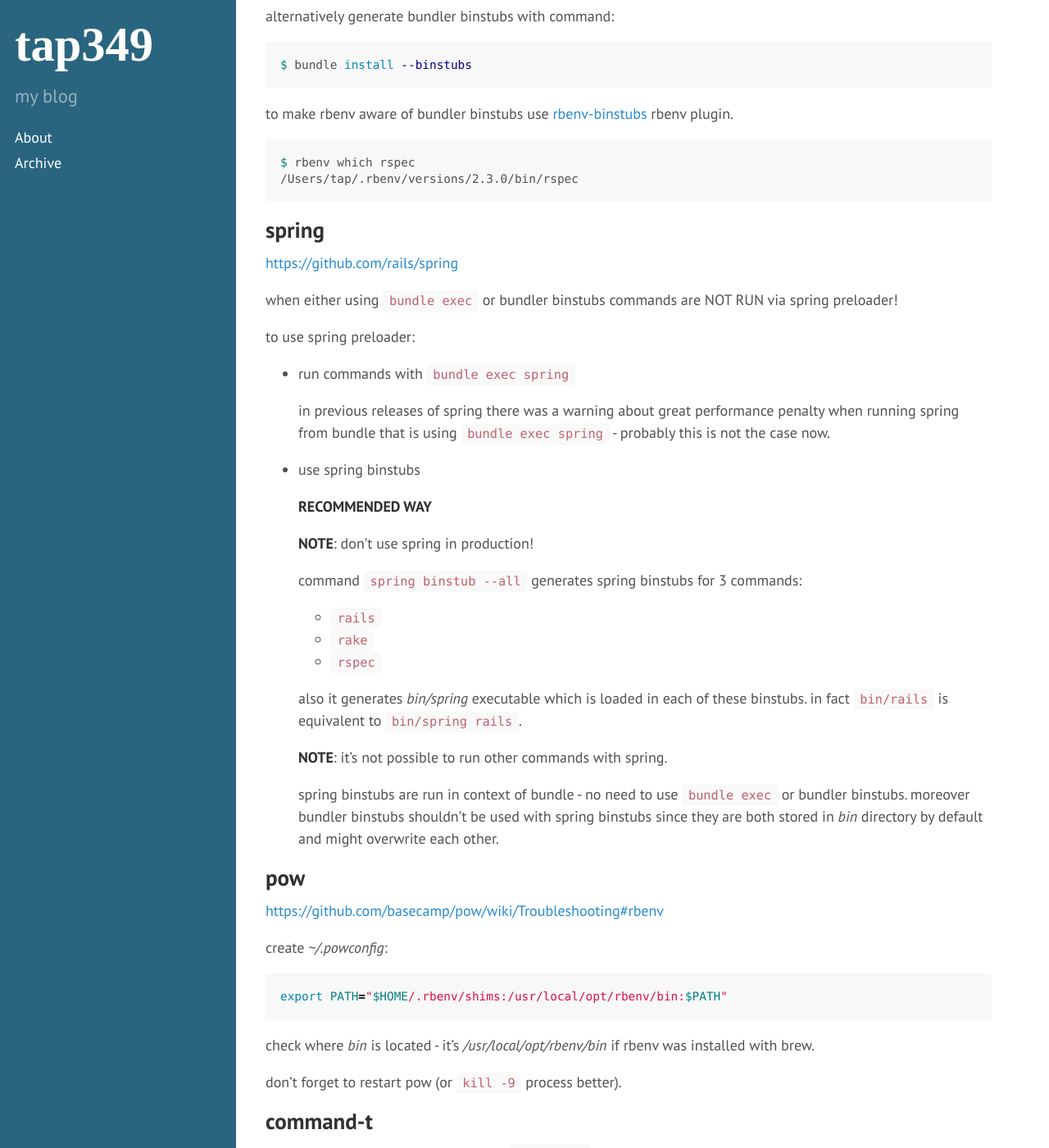
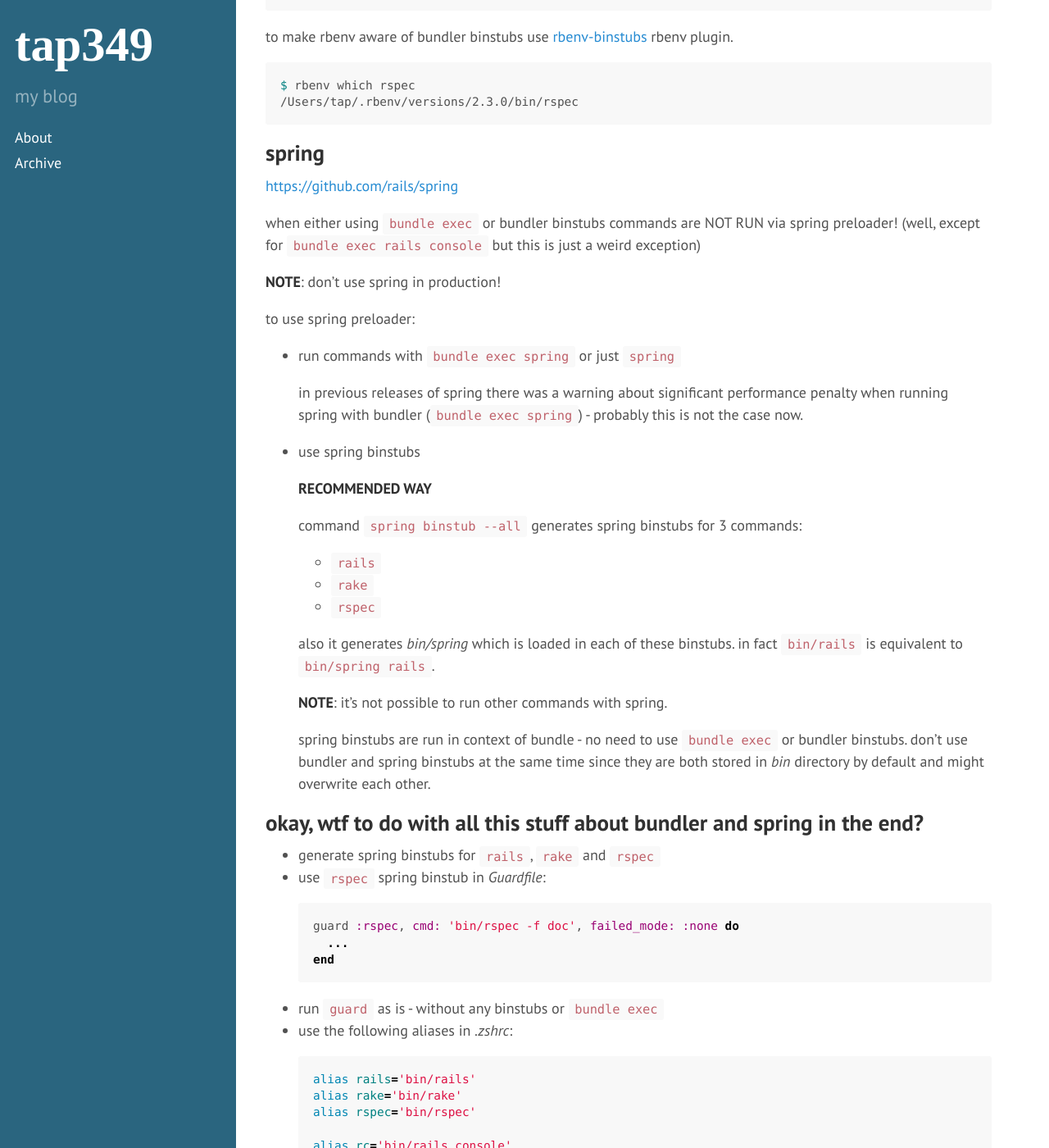
Before and after one commit to tap349/tap349.github.io, a Jekyll site: the page built from _posts/2016-03-30-rbenv.md, in a window 1280 px wide and 1400 px high, scrolled down 2174 px. Shown: the whole window at 82% size. Built offline with Jekyll 4.4.1, drawn with Linux system fonts in a browser that asks for light colours; some of the changed text lies outside the part shown.

Commit message:
update 2016-03-31_21:07:45

````diff
--- a/_posts/2016-03-30-rbenv.md
+++ b/_posts/2016-03-30-rbenv.md
@@ -80,18 +80,13 @@
 - alias common commands to be run with `bundle exec` in _.zshrc_:
 
   ```sh
-  alias guard='bundle exec guard'
+  alias rails='bundle exec rails'
   alias rake='bundle exec rake'
   alias rspec='bundle exec rspec'
   ```
 
   also make sure these commands are run with `bundle exec` in other aliases
-  (alias definitions are non-recursive - like `noremap` mappings in vim):
-
-  ```sh
-  alias migrate='bundle exec rake db:migrate && RAILS_ENV=test bundle exec rake db:migrate'
-  alias rollback='bundle exec rake db:rollback && RAILS_ENV=test bundle exec rake db:rollback'
-  ```
+  (alias definitions are non-recursive - like `noremap` mappings in vim).
 
 - run `rspec` with `bundle exec` in _Guardfile_:
 
@@ -103,7 +98,7 @@
 
 ### bundler binstubs
 
-alternatively generate bundler binstubs with command:
+alternatively generate bundler binstubs:
 
 ```sh
 $ bundle install --binstubs
@@ -123,20 +118,22 @@
 
 when either using `bundle exec` or bundler binstubs
 commands are NOT RUN via spring preloader!
+(well, except for `bundle exec rails console`
+but this is just a weird exception)
+
+**NOTE**: don't use spring in production!
 
 to use spring preloader:
 
-- run commands with `bundle exec spring`
+- run commands with `bundle exec spring` or just `spring`
 
   in previous releases of spring there was a warning about
-  great performance penalty when running spring from bundle
-  that is using `bundle exec spring` - probably this is not the case now.
+  significant performance penalty when running spring with bundler
+  (`bundle exec spring`) - probably this is not the case now.
 
 - use spring binstubs
 
   **RECOMMENDED WAY**
-
-  **NOTE**: don't use spring in production!
 
   command `spring binstub --all` generates spring binstubs for 3 commands:
 
@@ -144,16 +141,45 @@
   - `rake`
   - `rspec`
 
-  also it generates _bin/spring_ executable which is loaded in
-  each of these binstubs.
+  also it generates _bin/spring_ which is loaded in each of these binstubs.
   in fact `bin/rails` is equivalent to `bin/spring rails`.
 
   **NOTE**: it's not possible to run other commands with spring.
 
   spring binstubs are run in context of bundle -
   no need to use `bundle exec` or bundler binstubs.
-  moreover bundler binstubs shouldn't be used with spring binstubs since they
-  are both stored in _bin_ directory by default and might overwrite each other.
+  don't use bundler and spring binstubs at the same time since they are
+  both stored in _bin_ directory by default and might overwrite each other.
+
+## okay, wtf to do with all this stuff about bundler and spring in the end?
+
+- generate spring binstubs for `rails`, `rake` and `rspec`
+- use `rspec` spring binstub in _Guardfile_:
+
+  ```ruby
+  guard :rspec, cmd: 'bin/rspec -f doc', failed_mode: :none do
+    ...
+  end
+  ```
+- run `guard` as is - without any binstubs or `bundle exec`
+- use the following aliases in _.zshrc_:
+
+  ```sh
+  alias rails='bin/rails'
+  alias rake='bin/rake'
+  alias rspec='bin/rspec'
+
+  alias rc='bin/rails console'
+  alias rd='bin/rails dbconsole'
+  alias rs='bin/rails server'
+
+  alias migrate='bin/rake db:migrate && RAILS_ENV=test bin/rake db:migrate'
+  alias rollback='bin/rake db:rollback && RAILS_ENV=test bin/rake db:rollback'
+
+  alias sidekiq='bundle exec sidekiq --config ./config/sidekiq.yml'
+  ```
+
+  run sidekiq with `bundle exec` because there is no spring binstub for it.
 
 ## pow
 
````
Also changed, not shown: other parts of _posts/2016-03-30-rbenv.md (+1 -1 lines).
